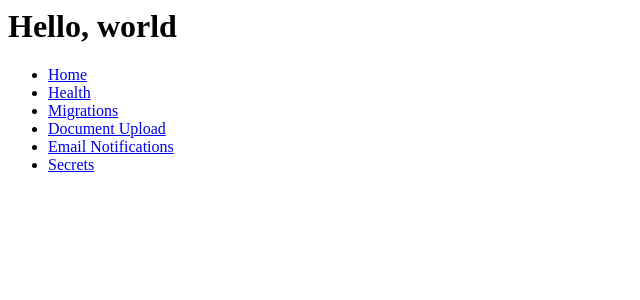
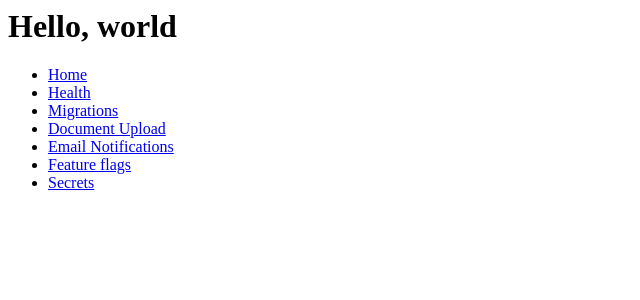
Before and after one commit to navapbc/platform-test, a Flask app: page / in a window 1280 px wide. Shown: the top 300 px of the page, without its empty margins (0-640 px from the left). Run offline with Flask 3, Linux system fonts and the light colour scheme.

Commit message:
Update app/ from example

```diff
--- a/app/app.py
+++ b/app/app.py
@@ -8,6 +8,7 @@ from flask import Flask, redirect, render_template, request
 import notifications
 import storage
 from db import get_db_connection
+from feature_flags import is_feature_enabled
 
 logging.basicConfig()
 logger = logging.getLogger()
@@ -48,6 +49,13 @@ def migrations():
     else:
         last_migration_date = cur.fetchone()[0]
         return f"Last migration on {last_migration_date}"
+
+
+@app.route("/feature-flags")
+def feature_flags():
+    foo_status = "enabled" if is_feature_enabled("FOO") else "disabled"
+    bar_status = "enabled" if is_feature_enabled("BAR") else "disabled"
+    return f"<p>Feature FOO is {foo_status}</p><p>Feature BAR is {bar_status}</p>"
 
 
 @app.route("/document-upload")
--- /dev/null
+++ b/app/feature_flags.py
@@ -0,0 +1,5 @@
+import os
+
+def is_feature_enabled(feature_name: str) -> bool:
+    value = os.environ.get(f"FF_{feature_name}")
+    return value == "true" if value else False
--- a/app/templates/index.html
+++ b/app/templates/index.html
@@ -11,6 +11,7 @@
         <li><a href="/migrations">Migrations</a></li>
         <li><a href="/document-upload">Document Upload</a></li>
         <li><a href="/email-notifications">Email Notifications</a></li>
+        <li><a href="/feature-flags">Feature flags</a></li>
         <li><a href="/secrets">Secrets</a></li>
       </ul>
     </main>
```
Also changed, not shown: 9 other files.
